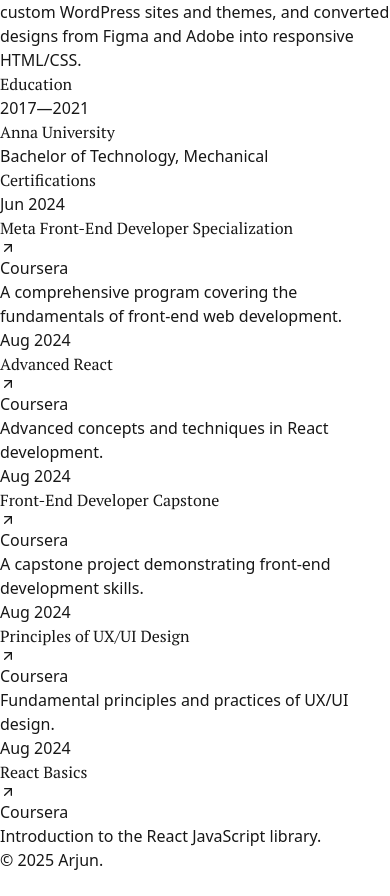
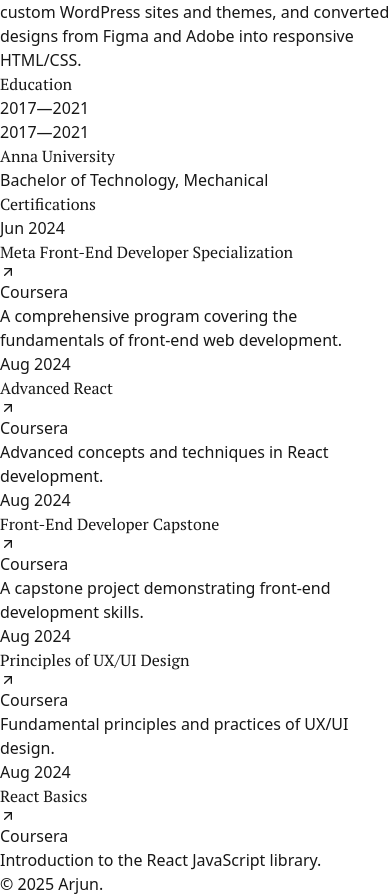
Before and after one commit to mrwick1/arjun-portfolio, a Next.js app: page / in a window 390 px wide. Shown: the part 1148-2044 px from the top of the page. Before the commit the page ends 2020 px from the top, so only its background shows below. Built offline with nearby package versions, Linux system fonts and the light colour scheme.

Commit message:
Refactor EducationEntry component to conditionally display education year based on screen size, improving responsive design.

```diff
--- a/src/components/education-entry.tsx
+++ b/src/components/education-entry.tsx
@@ -4,8 +4,9 @@
   return (
     <div>
       <div className="grid grid-cols-4 gap-x-2 mb-2">
-        <span className="text-xs text-zinc-500 mt-1">{education.year}</span>
-        <div className="col-span-3">
+        <span className="text-xs text-zinc-500 mt-1 hidden sm:block">{education.year}</span>
+        <div className="col-span-4 sm:col-span-3">
+          <div className="sm:hidden text-xs text-zinc-500 mb-1">{education.year}</div>
           <h3 className="text-base mb-1 font-serif">{education.institution}</h3>
           <p className="text-sm text-zinc-600">{education.degree}</p>
           {education.advisor && (
```
